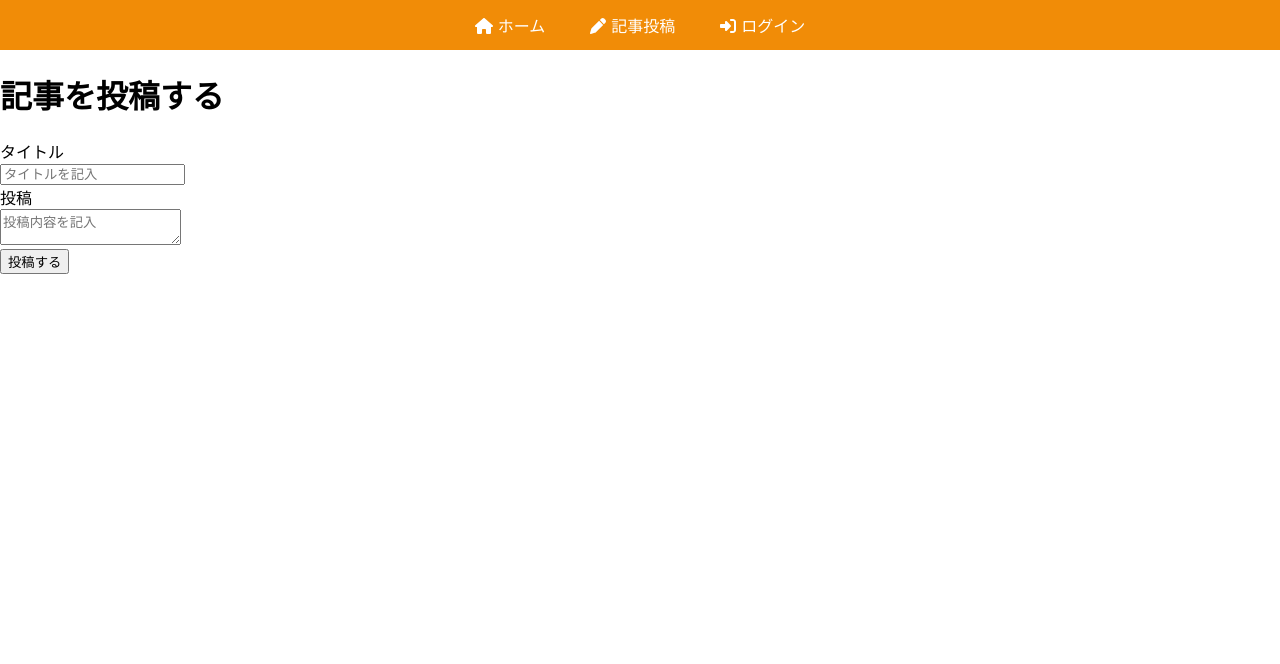
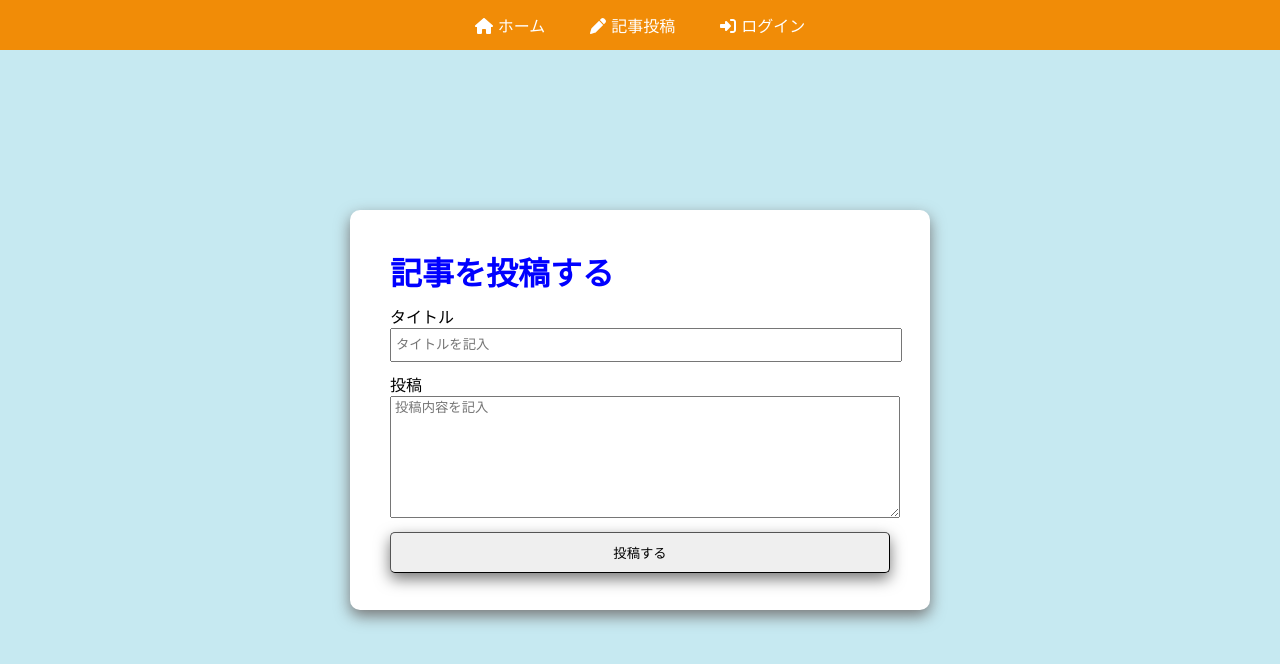
Before and after one commit to umedanaoyuki/react-blog-firebase, a React (Create React App) app: page /createpost in a window 1280 px wide. Shown: the top 664 px of the page. Built offline with nearby package versions, Linux system fonts and the light colour scheme.

Commit message:
記事投稿のCSS作成

```diff
--- a/src/components/CreatePost.css
+++ b/src/components/CreatePost.css
@@ -0,0 +1,52 @@
+.createPostPage {
+    display: flex;
+    align-items: center;
+    justify-content: center;
+    height: 90vh;
+}
+
+.postContainer {
+    background-color: white;
+    border-radius: 10px;
+    display: flex;
+    flex-direction: column;
+    justify-content: center;
+    height: 400px;
+    width: 500px;
+    gap: 10px;
+    padding: 0px 40px;
+    box-shadow: 0px 6px 15px 0px #777777;
+}
+
+.postContainer h1 {
+    color: blue;
+    margin: 0;
+}
+
+.postContainer input {
+    width: 100%;
+    height: 30px;
+    padding: 0px 4px;
+}
+
+.postContainer textarea {
+    width: 100%;
+    height: 120px;
+    padding: 0px 4px;
+
+}
+
+.postButton {
+    padding: 10px 0;
+    border-radius: 5px;
+    cursor: pointer;
+    transition: all 0.2s;
+    border-color: black;
+    border-width: thin;
+    box-shadow: 0px 6px 15px 0px #777777;
+}
+
+.postButton:hover{
+    transform: translateY(5px);
+    box-shadow: none;
+}
--- a/src/index.css
+++ b/src/index.css
@@ -5,6 +5,7 @@ body {
     sans-serif;
   -webkit-font-smoothing: antialiased;
   -moz-osx-font-smoothing: grayscale;
+  background-color: rgb(198, 233, 241);
 }
 
 code {
```
